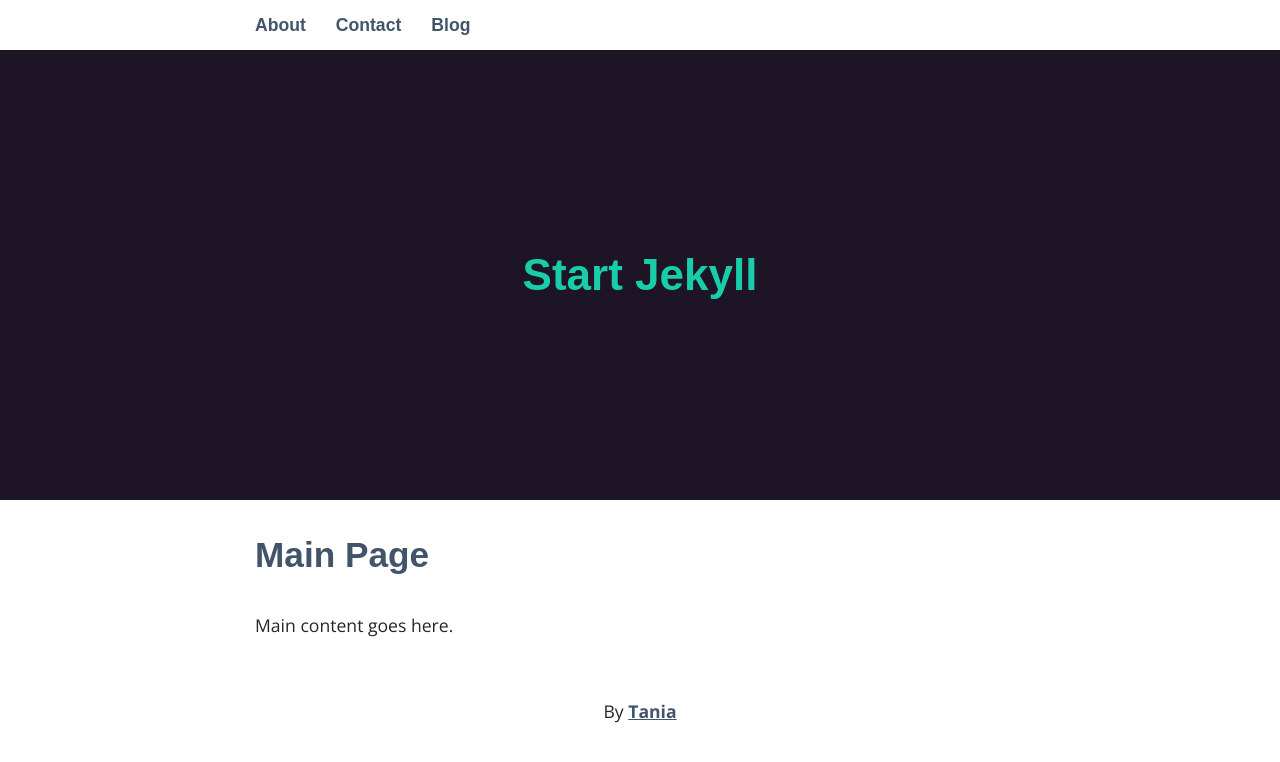
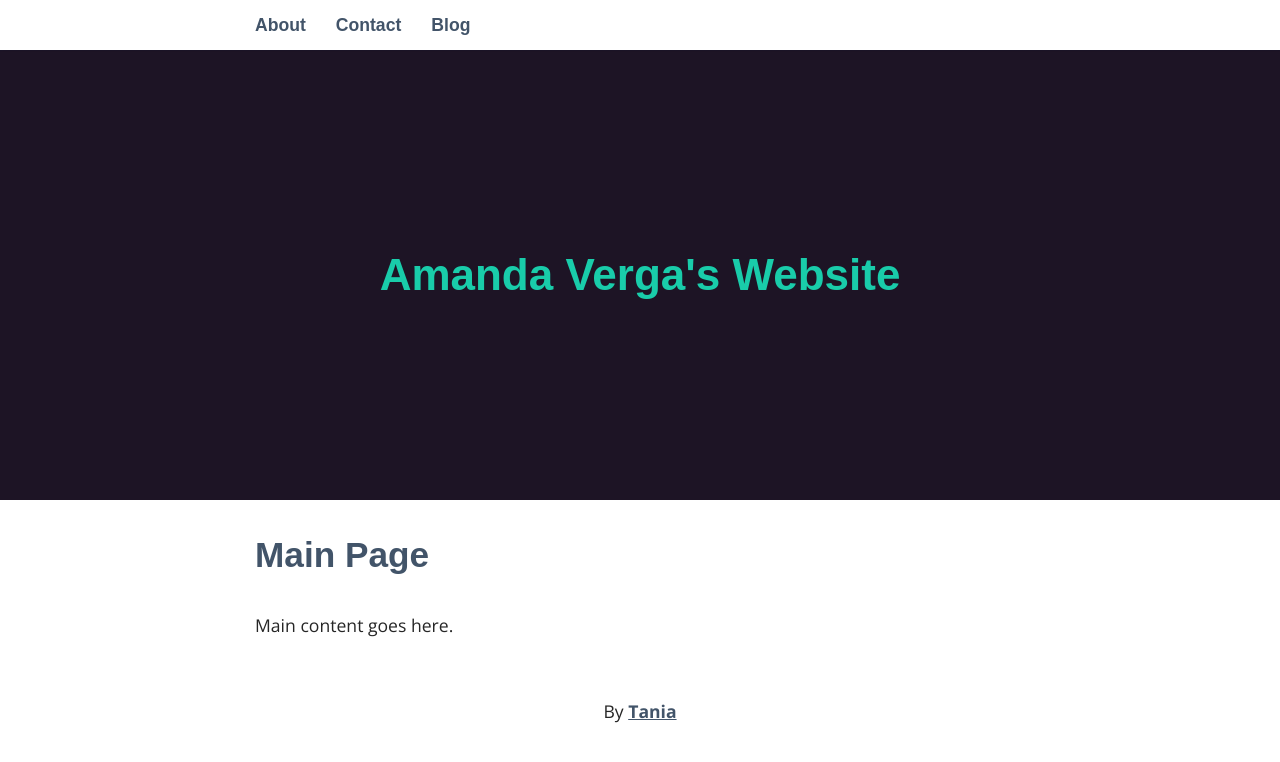
Before and after one commit to amandayverga/amandayverga, a Jekyll site: the page built from index.html, in a window 1280 px wide. Shown: the top 762 px of the page. Built offline with Jekyll 4.4.1, drawn with Linux system fonts in a browser that asks for light colours; some web fonts are replaced.

Commit message:
Amanda can't figure out how to make the changes locally, so she's trying to do them here to make them show up on the internet

```diff
--- a/_config.yml
+++ b/_config.yml
@@ -1,12 +1,11 @@
 # Site Settings
-title: Start Jekyll
-email: taniarascia@gmail.com
+title: Amanda Verga's Website
+email: amandayverga@gmail.com
 description: >
-  A guide to getting started with Jekyll.
-baseurl: "/startjekyll"
-url: "http://taniarascia.github.io"
-twitter_username: taniarascia
-github_username:  taniarascia
+  Amanda's attempt at creating a website.
+baseurl: "/amandayverga"
+url: "https://amandayverga.github.io/"
+github_username:  amandayverga
 # Build Settings
 sass:
   sass_dir: _sass
```
